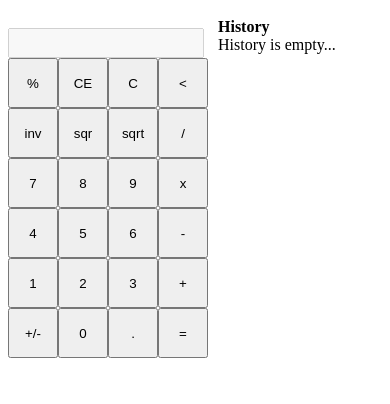
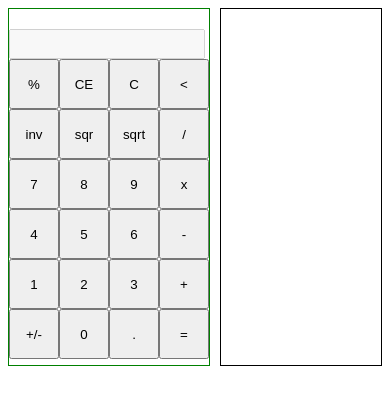
Before and after one commit to kiniggit/simple_calculator, an Angular app: page / in a window 390 px wide. Shown: the top 404 px of the page. Built offline with nearby package versions, Linux system fonts and the light colour scheme.

Commit message:
using lifecycle hooks and a resize listener
- app will listen for resize events and show the history component if window.innerWidth is ge than 400px;

```diff
--- a/src/app/app.component.html
+++ b/src/app/app.component.html
@@ -1,5 +1,5 @@
 <div style="display: flex;">
-  <div style="display: flex; flex-direction: column;">
+  <div style="display: flex; flex-direction: column; border: 1px solid green;">
     <label style="height: 20px; width: 176px; overflow: hidden;">{{ expression }}</label>
     <div>
       <input type="text" [(ngModel)]="operand" class="operand-input" disabled />
@@ -11,7 +11,7 @@
       </button>
     </div>
   </div>
-  <div style="flex: 1; padding-top: 10px; margin-left: 10px; height: 346px;">
-    <app-history (notify)="onSelectHistory($event)"></app-history>
+  <div style="flex: 1; padding-top: 10px; margin-left: 10px; height: 346px; border: 1px solid black;">
+    <app-history *ngIf="showHistory" (notify)="onSelectHistory($event)"></app-history>
   </div>
 </div>
--- a/src/app/app.component.ts
+++ b/src/app/app.component.ts
@@ -15,7 +15,8 @@ export class AppComponent  {
   resetExpression = false;
   resetOperand = false;
   hasResult = false;
-  operationKey = ''
+  operationKey = '';
+  showHistory = true;
   operations = {
     '+': this.sum,
     '-': this.sub,
@@ -34,11 +35,26 @@ export class AppComponent  {
 
   constructor(
     private historyService: HistoryService,
-  ) { }
+  ) {
+    console.log("constructor");
+  }
 
   @HostListener('window:keydown', ['$event'])
   handleKeyDown(event: KeyboardEvent) {
     this.handleKey(event.key)
+  }
+
+  @HostListener('window:resize', ['$event'])
+  handleResize(event) {
+    this.checkShowHistory();
+  }
+
+  ngOnInit() {
+    this.checkShowHistory();
+  }
+
+  private checkShowHistory() {
+    this.showHistory = window.innerWidth >= 400;
   }
 
   handleKey(key: string) {
```
